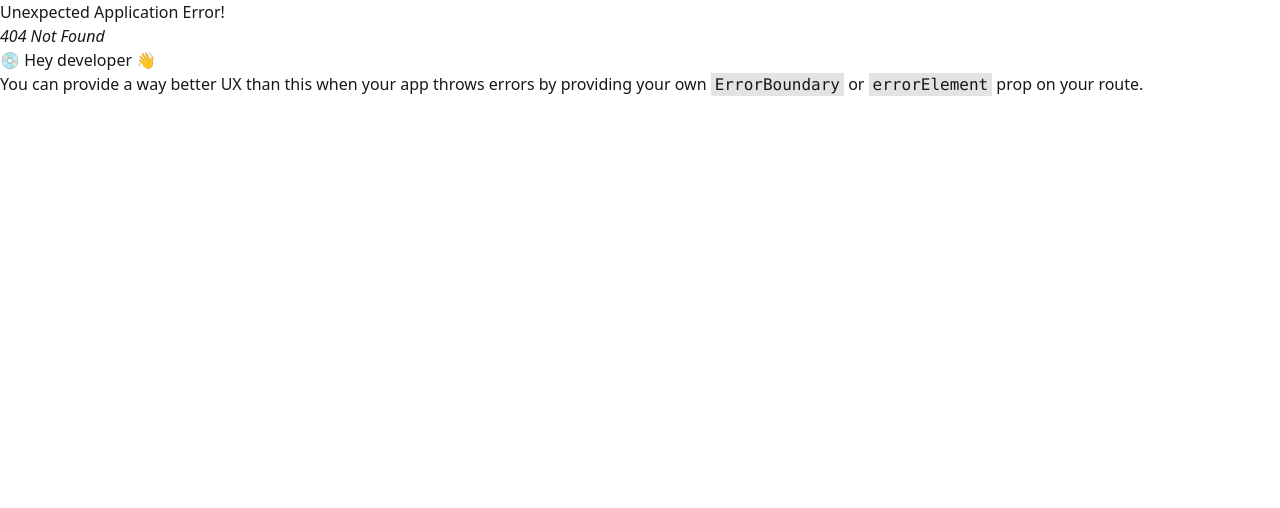
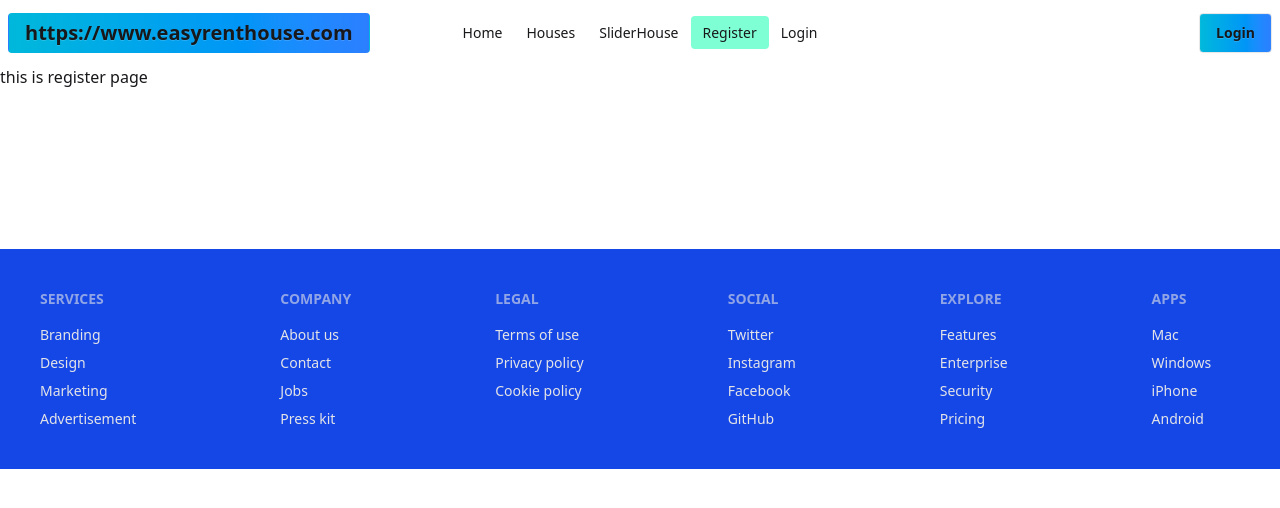
Before and after one commit to AIMINTU/Exammid2, a React (Vite) app: page /register in a window 1280 px wide. Before the commit this address had no page. Shown: the top 508 px of the page. Built offline with nearby package versions, Linux system fonts and the light colour scheme.

Commit message:
create a login and register page

```diff
--- a/src/Pages/Header/Header.jsx
+++ b/src/Pages/Header/Header.jsx
@@ -8,6 +8,8 @@ const Header = () => {
 
         <li><NavLink to='/houses'>Houses</NavLink></li>
         <li><NavLink to='/Sliderhouse'>SliderHouse</NavLink></li>
+        <li><NavLink to='/register'>Register</NavLink></li>
+        <li><NavLink to='/login'>Login</NavLink></li>
 
 
     </>
--- /dev/null
+++ b/src/Pages/Login/Login.jsx
@@ -0,0 +1,11 @@
+import React from 'react';
+
+const Login = () => {
+    return (
+        <div>
+            this is login page
+        </div>
+    );
+};
+
+export default Login;
--- /dev/null
+++ b/src/Pages/Register/Register.jsx
@@ -0,0 +1,11 @@
+import React from 'react';
+
+const Register = () => {
+    return (
+        <div>
+            this is register page
+        </div>
+    );
+};
+
+export default Register;
```
Also changed, not shown: src/App.jsx (+10 -0 lines).
